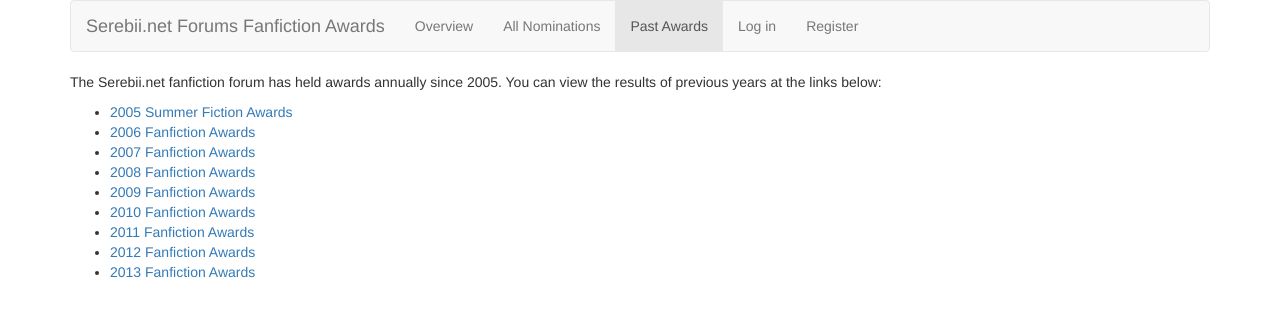
After one commit to antialiasis/thousandroads-companion, a Django app: template awards/templates/past_awards.html in a window 1280 px wide. The commit adds this page. Shown: the top 317 px of the page. Run offline with Django 3.2, Linux system fonts and the light colour scheme; the template is opened without the code that fills it: most values are stand-ins (such as "Sample title", 1, 10 or a date in 2020); some libraries are stand-ins or nearby versions.

Commit message:
Add history view

```diff
--- a/awards/templates/base.html
+++ b/awards/templates/base.html
@@ -266,6 +266,7 @@
                     {% if phase == 'finished' %}
                     <li{% block active_results %}{% endblock %}><a href="{% url 'results' %}">Results</a></li>
                     {% endif %}
+                    <li{% block active_past_awards %}{% endblock %}><a href="{% url 'past_awards' %}">Past Awards</a></li>
                     {% if user.is_authenticated %}
                         {% if not user.verified %}
                     <li{% block active_verification %}{% endblock %}><a href="{% url 'verification' %}">Verify user</a></li>
--- /dev/null
+++ b/awards/templates/past_awards.html
@@ -0,0 +1,26 @@
+{% extends "base.html" %}
+{% block title %}Past Awards{% endblock %}
+{% block active_past_awards %} class="active"{% endblock %}
+
+{% block content %}
+<p>The Serebii.net fanfiction forum has held awards annually since 2005. You can view the results of previous years at the links below:</p>
+<ul>
+    <li><a href="http://www.serebiiforums.com/showthread.php?74567-Summer-Fiction-Awards">2005 Summer Fiction Awards</a></li>
+    <li><a href="http://www.serebiiforums.com/showthread.php?102363-Interview-With-The-Authors&p=3082611#post3082611">2006 Fanfiction Awards</a></li>
+    <li><a href="http://www.serebiiforums.com/showthread.php?250533-Fan-Fiction-Awards">2007 Fanfiction Awards</a></li>
+    <li><a href="http://www.serebiiforums.com/showthread.php?379903-2008-Fanfiction-Awards-Results-Are-In!">2008 Fanfiction Awards</a></li>
+    <li><a href="http://www.serebiiforums.com/showthread.php?445639-2009-Fanfiction-Awards-RESULTS">2009 Fanfiction Awards</a></li>
+    <li><a href="http://www.serebiiforums.com/showthread.php?494831-2010-Fanfiction-Awards-THE-RESULTS">2010 Fanfiction Awards</a></li>
+    <li><a href="http://www.serebiiforums.com/showthread.php?568381-2011-Fanfiction-Awards-THE-RESULTS">2011 Fanfiction Awards</a></li>
+    <li><a href="http://www.serebiiforums.com/showthread.php?606285-2012-Fanfiction-Awards-RESULTS">2012 Fanfiction Awards</a></li>
+    <li><a href="http://www.serebiiforums.com/showthread.php?630363-2013-Fanfiction-Awards-RESULTS">2013 Fanfiction Awards</a></li>
+
+    {% for award_year in years %}
+        {% if not forloop.last %}
+            <li><a href="{% url 'results' award_year %}">{{award_year}} Fanfiction Awards</a></li>
+        {% endif %}
+    {% endfor %}
+
+</ul>
+
+{% endblock %}
--- a/sppfawards/urls.py
+++ b/sppfawards/urls.py
@@ -3,7 +3,7 @@
 from django.views.generic.base import TemplateView
 from django.contrib.auth.views import login, logout
 from serebii.views import VerificationView, RegisterView, SerebiiObjectLookupView, PasswordResetLookupView, PasswordResetView
-from awards.views import NominationView, AllNominationsView, UserNominationsView, AdminNominationView, VotingView, VotingStatsView, ResultsView
+from awards.views import NominationView, AllNominationsView, UserNominationsView, AdminNominationView, VotingView, VotingStatsView, ResultsView, PastAwardsView
 from serebii.models import Member, Fic
 
 from django.contrib import admin
@@ -32,7 +32,9 @@
     url(r'^voting/$', VotingView.as_view(), name='voting'),
     url(r'^voting/stats/$', VotingStatsView.as_view(), name='voting_stats'),
 
-    url(r'^results/$', ResultsView.as_view(), name='results'),
+    url(r'^results/(?:(?P<year>\d{4})/)?$', ResultsView.as_view(), name='results'),
+
+    url(r'^past_awards/$', PastAwardsView.as_view(), name='past_awards'),
 
     url(r'^admin/', include(admin.site.urls)),
 )
```
Also changed, not shown: awards/templates/results.html (+8 -1 lines), awards/views.py (+21 -4 lines), awards/templates/all_nominations.html (line endings or trailing spaces).
